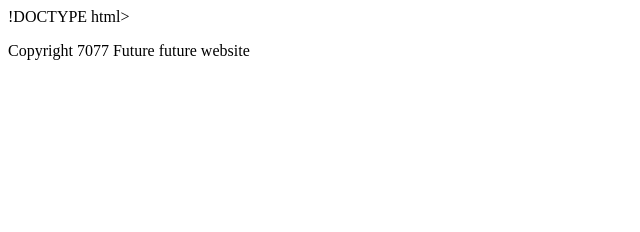
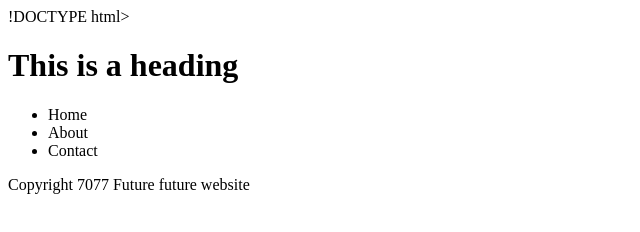
Before and after one commit to FrancesReagan/version-control-simulation-francesreaganjames, a plain HTML site: page index.html in a window 1280 px wide. Shown: the whole page, without its empty margins (0-640 px from the left). Drawn offline with Linux system fonts and the light colour scheme.

Commit message:
Update index.html
Added header section

```diff
--- a/index.html
+++ b/index.html
@@ -7,6 +7,19 @@
   <link />
 </head>
 <body>
+
+ <!-- header section -->
+  <header>
+    <h1>This is a heading</h1>
+    <nav>
+      <ul>
+        <li>Home</li>
+        <li>About</li>
+        <li>Contact</li>
+      </ul>
+    </nav>
+  </header>
+
   <!-- your web page content goes here -->
   <footer>
     <p>Copyright 7077 Future future website</p>
```
